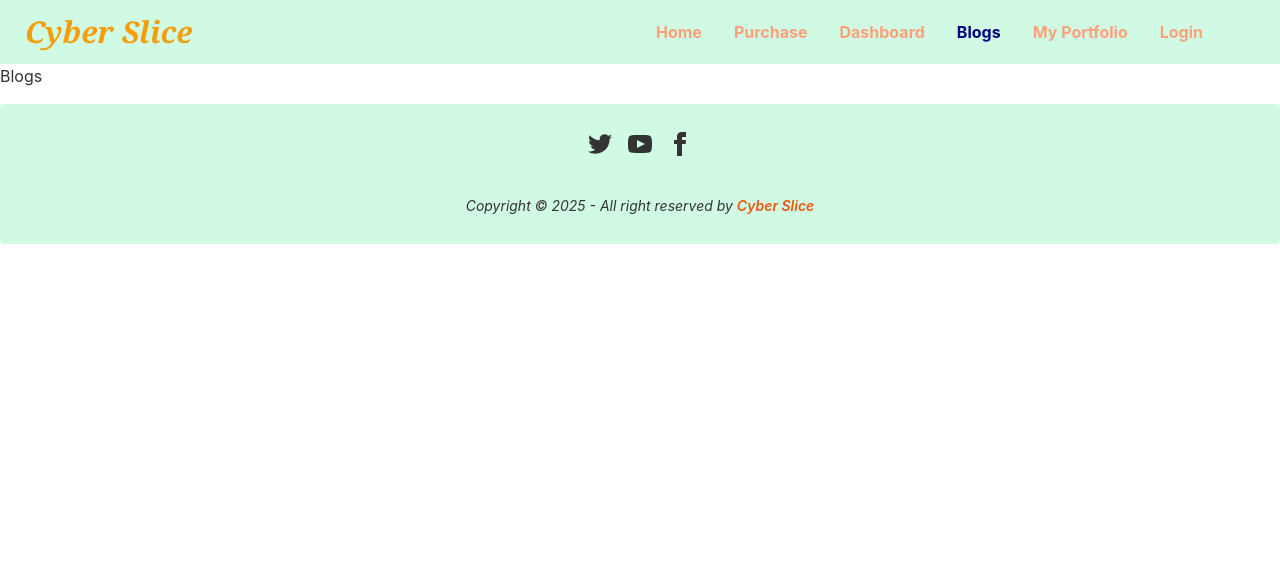
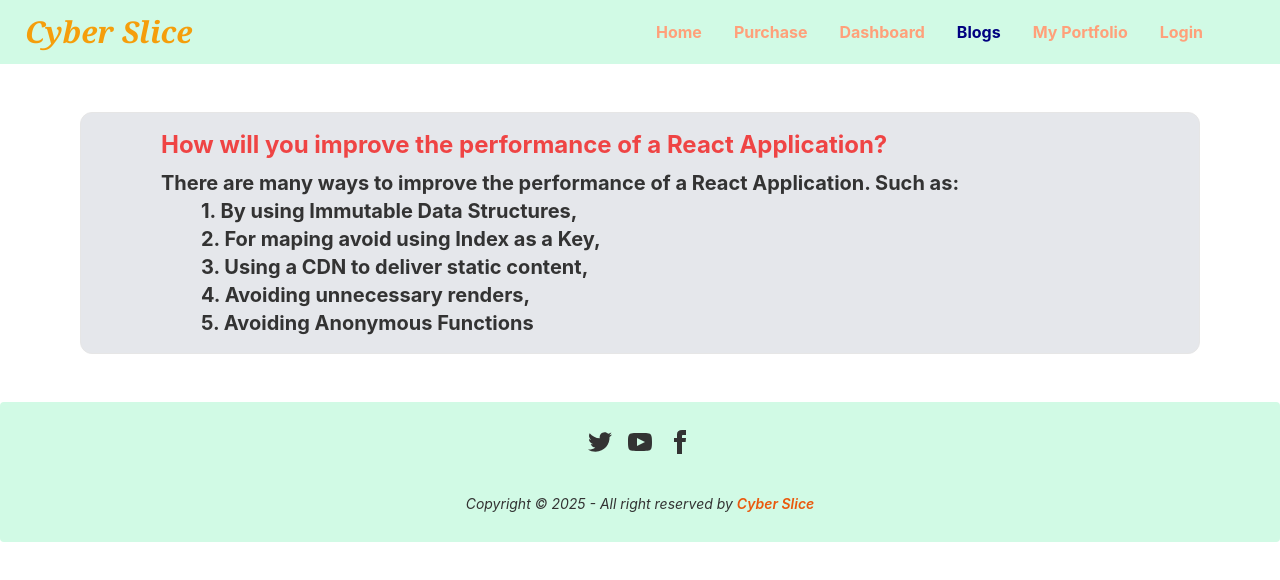
Before and after one commit to nahidahmed02/cyber-slice, a React (Create React App) app: page /blogs in a window 1280 px wide. Shown: the top 580 px of the page. Built offline with nearby package versions, Linux system fonts and the light colour scheme.

Commit message:
answer of first question

```diff
--- a/src/Pages/Blogs/Blogs.js
+++ b/src/Pages/Blogs/Blogs.js
@@ -2,8 +2,19 @@ import React from 'react';
 
 const Blogs = () => {
     return (
-        <div>
-            <h2>Blogs</h2>
+        <div className='mx-8 lg:mx-20 my-12'>
+            <div className='card-bordered rounded-xl bg-gray-200 lg:px-20 lg:py-4 mb-4'>
+                <h2 className='text-2xl font-bold text-red-500'>How will you improve the performance of a React Application?</h2>
+                <p className='text-xl font-bold mt-2'>There are many ways to improve the performance of a React Application. Such as: <br />
+                    <span className='ml-10'>1. By using Immutable Data Structures,</span> <br />
+                    <span className='ml-10'>2. For maping avoid using Index as a Key,</span> <br />
+                    <span className='ml-10'>3. Using a CDN to deliver static content,</span> <br />
+                    <span className='ml-10'>4. Avoiding unnecessary renders,</span> <br />
+                    <span className='ml-10'>5. Avoiding Anonymous Functions</span> <br />
+                </p>
+            </div>
+
+
         </div>
     );
 };
```
